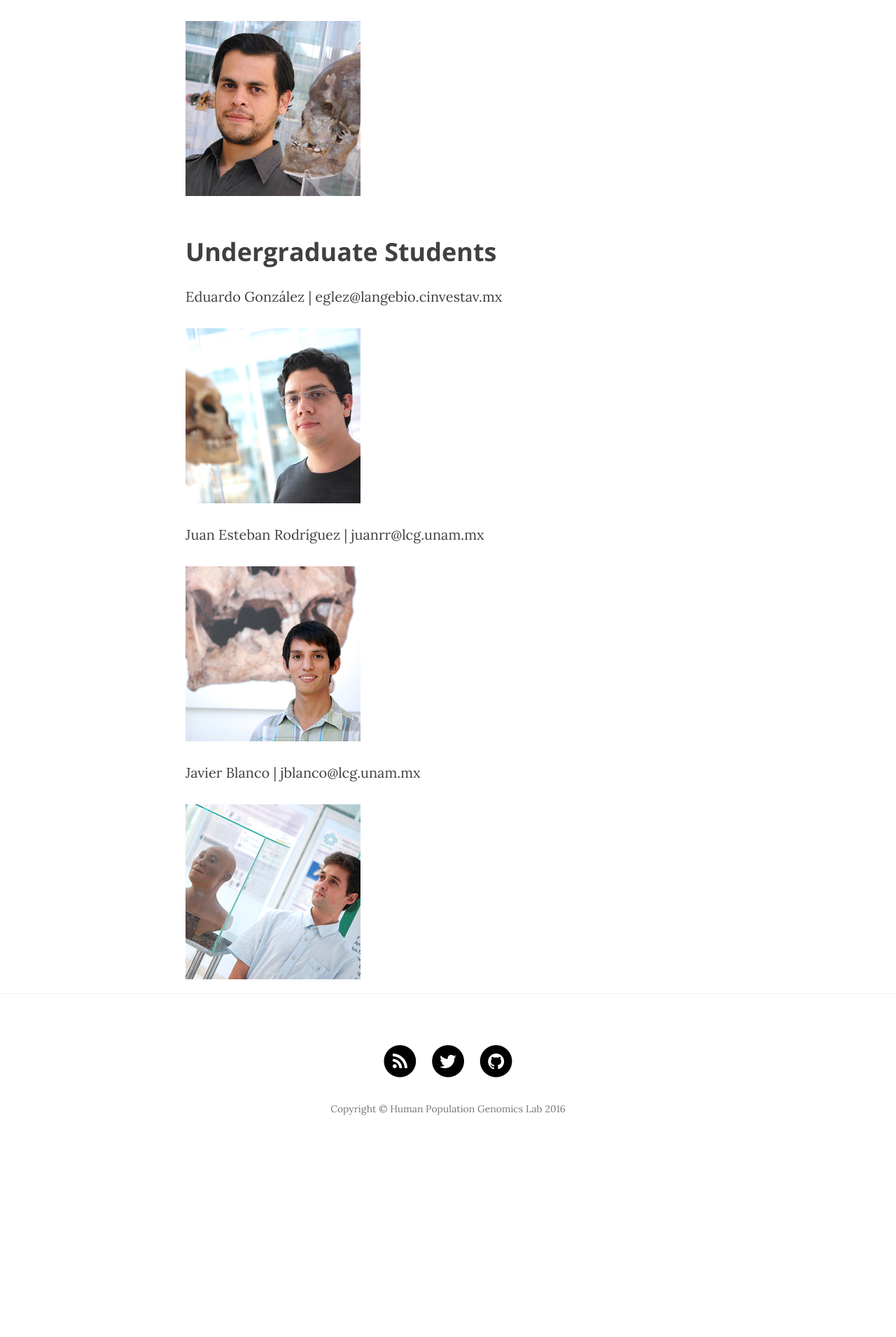
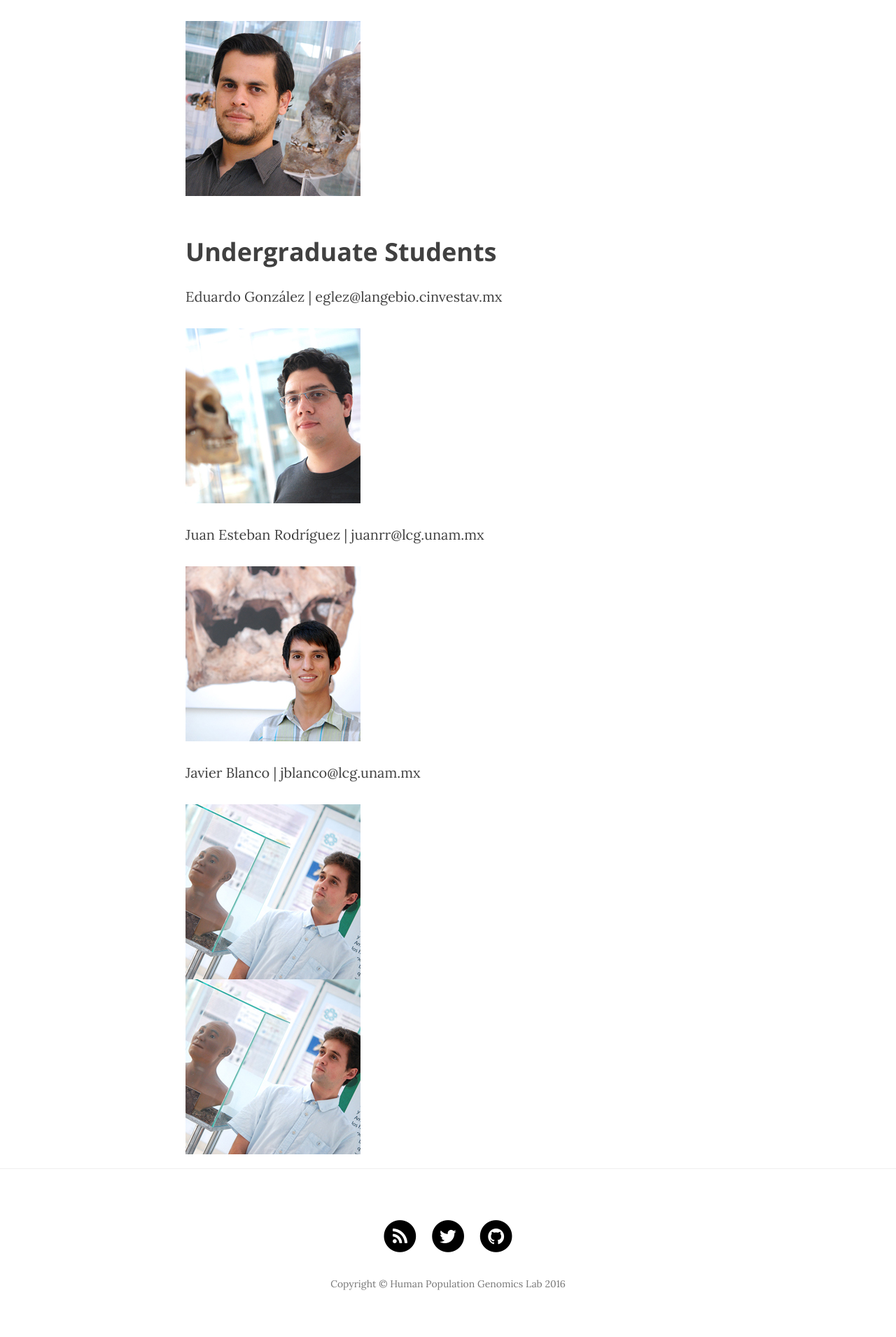
Before and after one commit to milkshakeplustip/milkshakeplustip.github.io, a Jekyll site: the page built from b_people.html, in a window 1280 px wide. Shown: the part 2254-4164 px from the top of the page at 70% size. Built offline with Jekyll 4.4.1, drawn with Linux system fonts in a browser that asks for light colours; nearby versions of some CDN libraries; before the commit the page ends 3914 px from its top, so only the background shows below that.

Commit message:
imagen prueba

```diff
--- a/b_people.html
+++ b/b_people.html
@@ -38,6 +38,7 @@ header-img: "img/morenolab_2_1000.jpg"
     <img src="{{ site.baseurl }}/img/JuanEst250.jpg" alt="Post Sample Image">
 </a>
 <p>Javier Blanco | jblanco@lcg.unam.mx</p>
+<img src="/img/Javier250.jpg" alt="Javier">
 <a href="#">
     <img src="{{ site.baseurl }}/img/Javier250.jpg" alt="Post Sample Image">
 </a>
```
